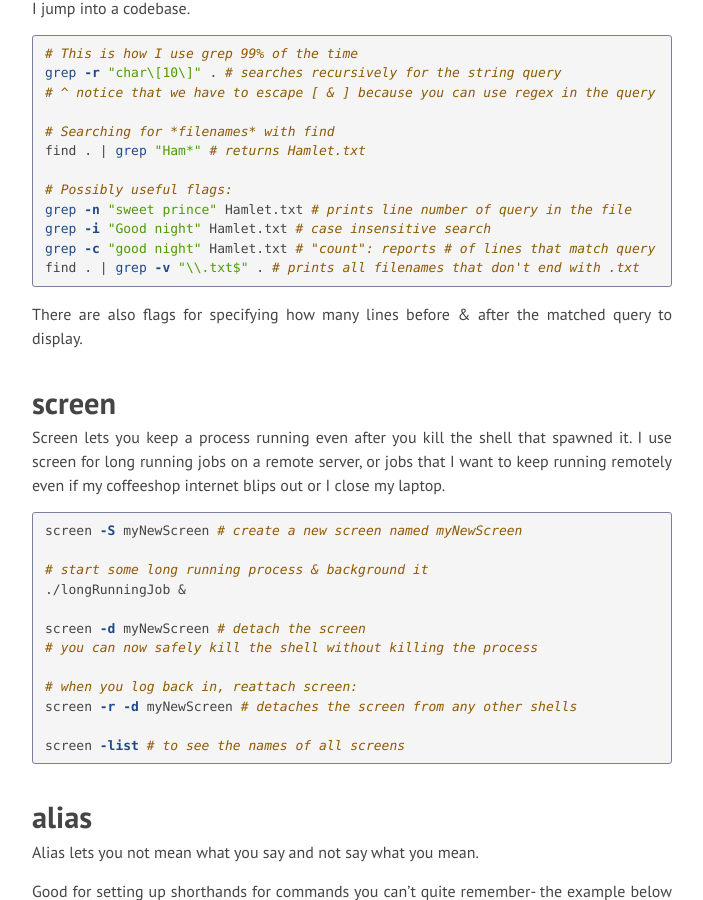
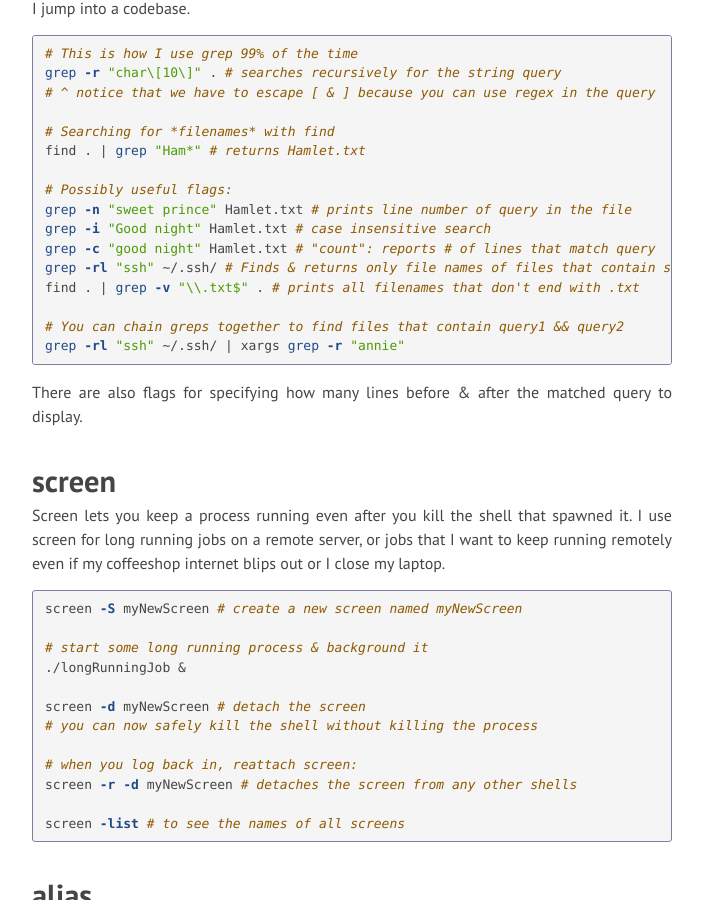
Before and after one commit to anniecherk/anniecherk.github.io, a Jekyll site: the page built from _posts/2017-06-30-Command-Line-Cribsheet.markdown, in a window 1280 px wide and 900 px high, scrolled down 1387 px. Shown: the whole window, without its empty margins (288-991 px from the left). Built offline with Jekyll 4.4.1, drawn with Linux system fonts in a browser that asks for light colours; nearby versions of some CDN libraries.

Commit message:
updated grep

````diff
--- a/_posts/2017-06-30-Command-Line-Cribsheet.markdown
+++ b/_posts/2017-06-30-Command-Line-Cribsheet.markdown
@@ -43,7 +43,11 @@ find . | grep "Ham*" # returns Hamlet.txt
 grep -n "sweet prince" Hamlet.txt # prints line number of query in the file
 grep -i "Good night" Hamlet.txt # case insensitive search
 grep -c "good night" Hamlet.txt # "count": reports # of lines that match query
+grep -rl "ssh" ~/.ssh/ # Finds & returns only file names of files that contain ssh
 find . | grep -v "\\.txt$" . # prints all filenames that don't end with .txt
+
+# You can chain greps together to find files that contain query1 && query2
+grep -rl "ssh" ~/.ssh/ | xargs grep -r "annie"
 ```
 
 There are also flags for specifying how many lines before & after the matched query to display.
````
